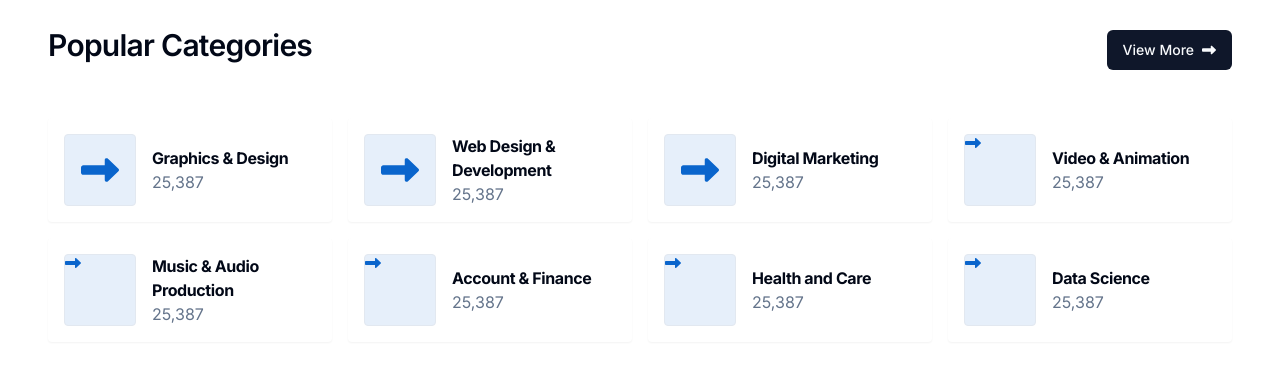
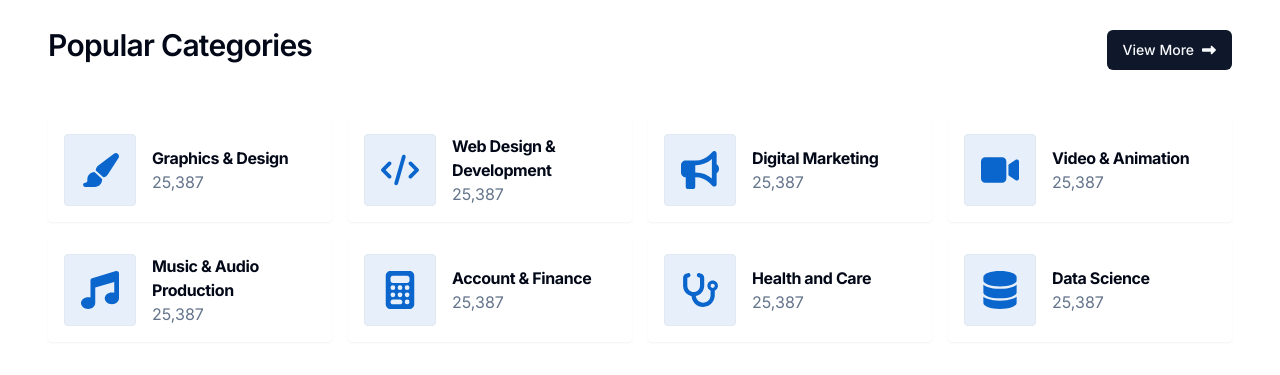
Before and after one commit to uniquetheo/career-coach, a Next.js app: page / in a window 1280 px wide. Shown: the part 1940-2315 px from the top of the page. Built offline with nearby package versions, Linux system fonts and the light colour scheme.

Commit message:
Update popularCategories.jsx

```diff
--- a/components/popularCategories.jsx
+++ b/components/popularCategories.jsx
@@ -1,30 +1,69 @@
 import React from "react";
 import { Button } from "./ui/button";
-import { FaRightLong } from "react-icons/fa6";
+import {
+  FaBullhorn,
+  FaCalculator,
+  FaCode,
+  FaDatabase,
+  FaMusic,
+  FaPaintbrush,
+  FaRightLong,
+  FaStethoscope,
+  FaVideo,
+} from "react-icons/fa6";
+import { FaCogs, FaShoppingCart } from "react-icons/fa";
 
 const categories = [
   {
     name: "Graphics & Design",
     number: "25387",
-    icon: <FaRightLong className="w-full h-full p-4" />,
+    icon: <FaPaintbrush className="w-full h-full p-4" />,
   },
   {
     name: "Web Design & Development",
     number: "25387",
-    icon: <FaRightLong className="w-full h-full p-4" />,
+    icon: <FaCode className="w-full h-full p-4" />,
   },
   {
     name: "Digital Marketing",
     number: "25387",
-    icon: <FaRightLong className="w-full h-full p-4" />,
+    icon: <FaBullhorn className="w-full h-full p-4" />,
   },
-  { name: "Video & Animation", number: "25387", icon: <FaRightLong /> },
-  { name: "Music & Audio Production", number: "25387", icon: <FaRightLong /> },
-  { name: "Account & Finance", number: "25387", icon: <FaRightLong /> },
-  { name: "Health and Care", number: "25387", icon: <FaRightLong /> },
-  { name: "Data Science", number: "25387", icon: <FaRightLong /> },
-  { name: "Engineering", number: "25387", icon: <FaRightLong /> },
-  { name: "Procurement", number: "25387", icon: <FaRightLong /> },
+  {
+    name: "Video & Animation",
+    number: "25387",
+    icon: <FaVideo className="w-full h-full p-4" />,
+  },
+  {
+    name: "Music & Audio Production",
+    number: "25387",
+    icon: <FaMusic className="w-full h-full p-4" />,
+  },
+  {
+    name: "Account & Finance",
+    number: "25387",
+    icon: <FaCalculator className="w-full h-full p-4" />,
+  },
+  {
+    name: "Health and Care",
+    number: "25387",
+    icon: <FaStethoscope className="w-full h-full p-4" />,
+  },
+  {
+    name: "Data Science",
+    number: "25387",
+    icon: <FaDatabase className="w-full h-full p-4" />,
+  },
+  {
+    name: "Engineering",
+    number: "25387",
+    icon: <FaCogs className="w-full h-full p-4" />,
+  },
+  {
+    name: "Procurement",
+    number: "25387",
+    icon: <FaShoppingCart className="w-full h-full p-4" />,
+  },
 ];
 
 const PopularCategories = () => {
```
